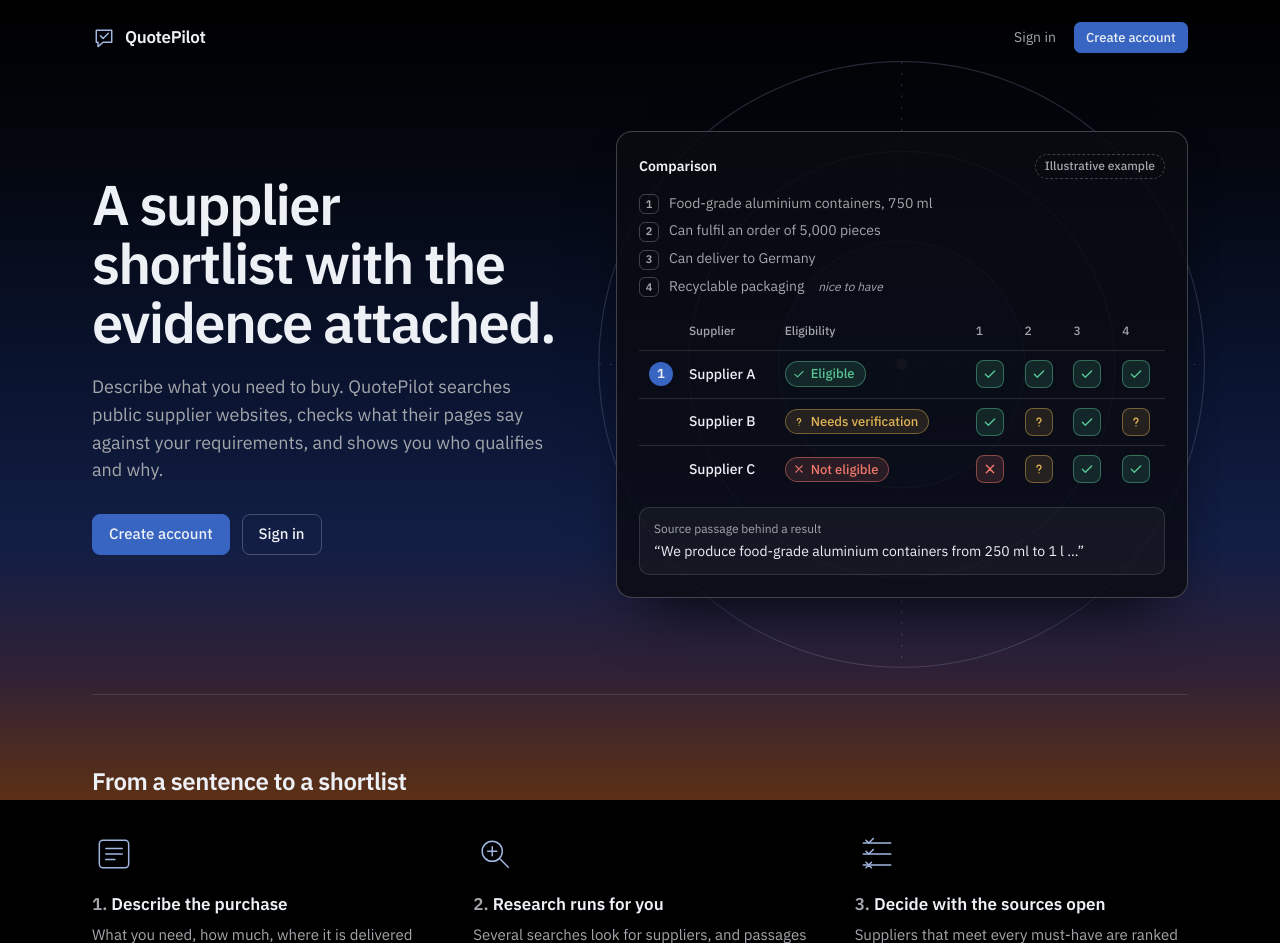
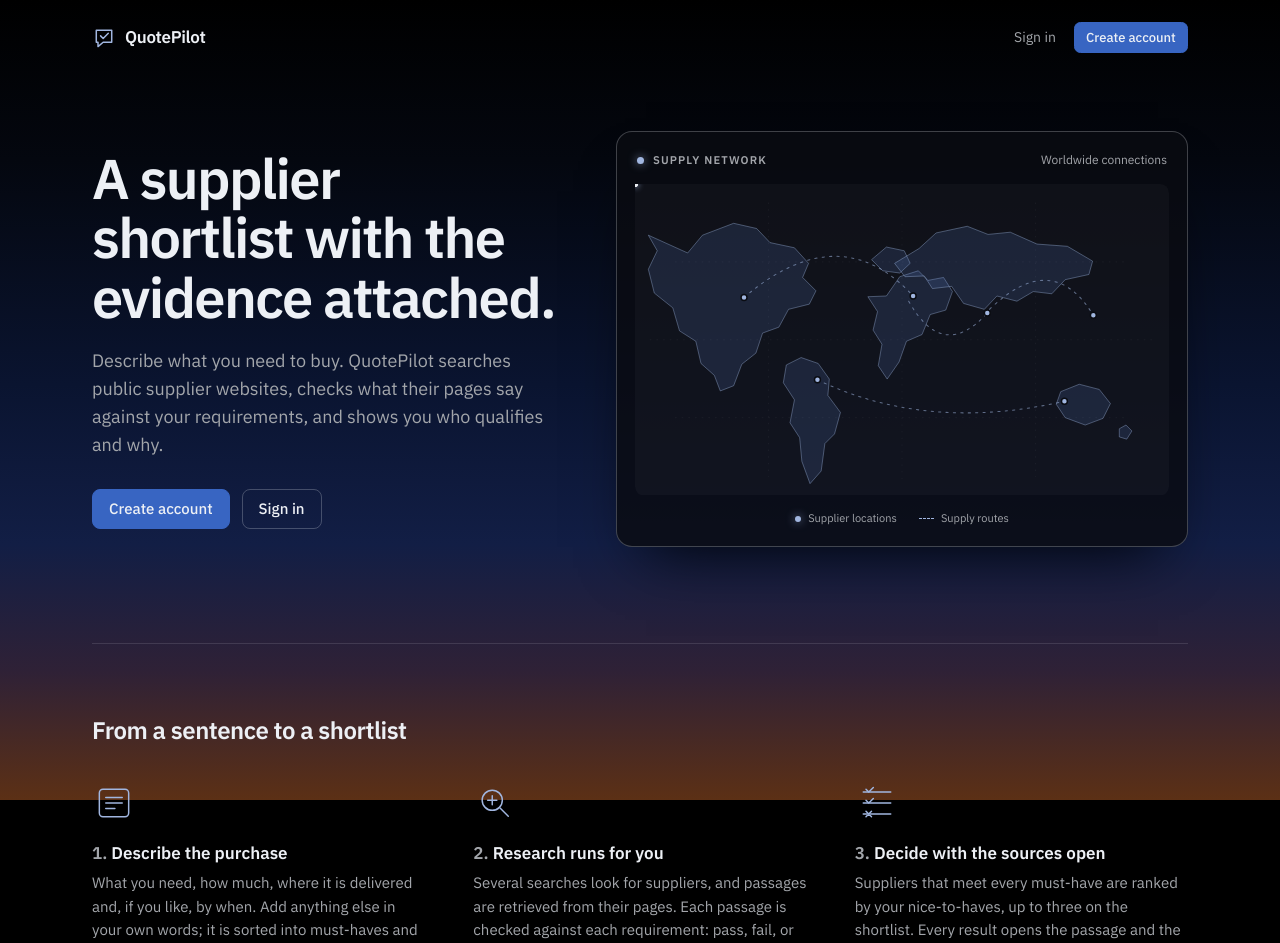
Before and after one commit to VincentKamusella/KA_Agentic_AI_Hack, a Django app: page / in a window 1280 px wide. Shown: the top 943 px of the page. Run offline with Django 5.2, Linux system fonts and the light colour scheme; parts of the project's set-up code (start-up, migrations or seed data) failed here and were passed over; some libraries are stand-ins or nearby versions.

Commit message:
Add animated supply map to landing page

```diff
--- a/web/static/web/site.css
+++ b/web/static/web/site.css
@@ -80,115 +80,48 @@
   position: relative;
   margin: 0;
 }
-.hero-rings {
-  position: absolute;
-  inset: -22% -12%;
-  width: 124%;
-  height: 144%;
-  fill: none;
-  stroke: var(--qp-accent-text);
-  stroke-width: 1;
-  opacity: 0.22;
-  pointer-events: none;
-}
-.hero-rings circle:nth-child(1) {
-  fill: color-mix(in srgb, var(--qp-accent) 30%, transparent);
-}
-.hero-rings path {
-  stroke-dasharray: 2 8;
-}
-.hero-rings .hero-dot {
-  fill: var(--qp-light);
-  stroke: none;
-}
-.example {
+.supply-map {
   position: relative;
-  padding: 22px;
+  overflow: hidden;
+  padding: 18px;
   border: 1px solid var(--qp-line-strong);
   border-radius: 16px;
   background: color-mix(in srgb, var(--qp-solid) 82%, transparent);
   box-shadow: 0 30px 60px -30px #000;
-  font-size: 0.875rem;
 }
-.example-head {
+.supply-map-head,
+.supply-map-foot {
   display: flex;
   align-items: center;
-  justify-content: space-between;
-  margin-bottom: 14px;
+  color: var(--qp-muted);
+  font-size: 0.7rem;
   font-weight: 600;
+  letter-spacing: 0.1em;
 }
-.example-tag {
-  padding: 2px 9px;
-  border: 1px dashed var(--qp-line-strong);
-  border-radius: 999px;
-  color: var(--qp-muted);
-  font-size: 0.75rem;
-  font-weight: 500;
+.supply-map-head { gap: 9px; padding: 1px 2px 14px; }
+.supply-map-caption { margin-left: auto; font-size: 0.75rem; font-weight: 400; letter-spacing: 0; }
+.supply-live-dot,
+.map-legend-dot {
+  width: 7px;
+  height: 7px;
+  border-radius: 50%;
+  background: var(--qp-accent-text);
+  box-shadow: 0 0 10px color-mix(in srgb, var(--qp-accent-text) 75%, transparent);
 }
-.example-reqs {
-  display: grid;
-  gap: 6px;
-  margin: 0 0 16px;
-  padding: 0;
-  color: var(--qp-muted);
-  list-style: none;
-}
-.example-reqs li {
-  display: flex;
-  align-items: baseline;
-  gap: 10px;
-}
-.example-reqs span {
-  display: inline-grid;
-  place-items: center;
-  width: 20px;
-  height: 20px;
-  flex: none;
-  border: 1px solid var(--qp-line-strong);
-  border-radius: 6px;
-  font-size: 0.6875rem;
-  font-weight: 600;
-}
-.example-reqs em {
-  margin-left: 4px;
-  font-size: 0.75rem;
-}
-.example-table {
-  width: 100%;
-  border-collapse: collapse;
-}
-.example-table th,
-.example-table td {
-  padding: 9px 6px;
-  border-top: 1px solid var(--qp-line);
-  text-align: left;
-  white-space: nowrap;
-}
-.example-table thead th {
-  border-top: 0;
-  color: var(--qp-muted);
-  font-size: 0.75rem;
-  font-weight: 500;
-}
-.example-table tbody th {
-  font-weight: 500;
-}
-.example-table .cell {
-  width: 28px;
-  height: 28px;
-}
-.example-quote {
-  margin-top: 14px;
-  padding: 12px 14px;
-  border: 1px solid var(--qp-line);
-  border-radius: 10px;
-  background: var(--qp-surface);
-}
-.example-quote span {
-  display: block;
-  margin-bottom: 2px;
-  color: var(--qp-muted);
-  font-size: 0.75rem;
+.world-map { display: block; width: 100%; height: auto; }
+.map-grid-bg { fill: color-mix(in srgb, var(--qp-surface) 70%, transparent); }
+.map-grid-line { stroke: var(--qp-line); stroke-width: 0.6; opacity: 0.45; }
+.map-graticule { fill: none; stroke: var(--qp-line-strong); stroke-width: 0.7; stroke-dasharray: 2 7; opacity: 0.38; }
+.map-land { fill: color-mix(in srgb, var(--qp-accent) 14%, var(--qp-surface)); stroke: color-mix(in srgb, var(--qp-accent-text) 44%, transparent); stroke-width: 1.2; stroke-linejoin: round; }
+.route-lines { fill: none; stroke: color-mix(in srgb, var(--qp-accent-text) 55%, transparent); stroke-width: 1.4; stroke-dasharray: 3 7; stroke-linecap: round; }
+.map-stops { fill: var(--qp-accent-text); stroke: var(--qp-solid); stroke-width: 2; }
+.route-pulses { fill: var(--qp-light); filter: drop-shadow(0 0 4px var(--qp-accent-text)); }
+.supply-map-foot { justify-content: center; gap: 22px; padding: 15px 2px 1px; font-size: 0.6875rem; font-weight: 400; letter-spacing: 0; }
+.supply-map-foot span { display: inline-flex; align-items: center; gap: 7px; }
+.map-legend-dot { width: 6px; height: 6px; }
+.map-legend-route { width: 15px; border-top: 1px dashed var(--qp-accent-text); }
+@media (prefers-reduced-motion: reduce) {
+  .route-pulses { display: none; }
 }
 
 /* ---------- Sections ---------- */
@@ -319,35 +252,13 @@
     grid-template-columns: minmax(0, 1fr);
     gap: 32px;
   }
-  .hero-rings {
-    inset: -10% -30%;
-    width: 160%;
-    height: 120%;
-  }
 }
 @media (max-width: 720px) {
   .site-header {
     padding: 16px;
   }
-  .example {
-    padding: 16px;
-    font-size: 0.8125rem;
-  }
-  .example-table th:nth-child(1),
-  .example-table td:nth-child(1) {
-    display: none;
-  }
-  .example-table .chip {
-    font-size: 0.75rem;
-  }
-  .example-table th,
-  .example-table td {
-    padding: 8px 3px;
-  }
-  .example-table .cell {
-    width: 24px;
-    height: 24px;
-  }
+  .supply-map { padding: 12px; }
+  .supply-map-caption { font-size: 0.6875rem; }
   .auth {
     margin-top: 24px;
     padding: 24px 20px;
--- a/web/templates/landing.html
+++ b/web/templates/landing.html
@@ -18,33 +18,41 @@
     </div>
   </div>
 
-  <figure class="hero-figure">
-    <!-- Decoration: the delivery-radius circles from the map picker. -->
-    <svg class="hero-rings" viewBox="0 0 600 600" aria-hidden="true">
-      <circle cx="300" cy="300" r="110"/><circle cx="300" cy="300" r="190"/><circle cx="300" cy="300" r="270"/>
-      <path d="M300 30v540M30 300h540"/>
-      <circle class="hero-dot" cx="300" cy="300" r="5"/>
-    </svg>
-    <div class="example" role="img" aria-label="Illustrative example of a QuotePilot comparison: three fictional suppliers rated pass, fail or unknown against four requirements. Supplier A is eligible and ranked first, Supplier B needs verification, Supplier C is not eligible.">
-      <div class="example-head"><span>Comparison</span><span class="example-tag">Illustrative example</span></div>
-      <ol class="example-reqs" aria-hidden="true">
-        <li><span>1</span>Food-grade aluminium containers, 750 ml</li>
-        <li><span>2</span>Can fulfil an order of 5,000 pieces</li>
-        <li><span>3</span>Can deliver to Germany</li>
-        <li><span>4</span>Recyclable packaging <em>nice to have</em></li>
-      </ol>
-      <table class="example-table" aria-hidden="true">
-        <thead><tr><th></th><th>Supplier</th><th>Eligibility</th><th>1</th><th>2</th><th>3</th><th>4</th></tr></thead>
-        <tbody>
-          <tr><td><span class="rank-n">1</span></td><th>Supplier A</th><td><span class="chip chip-pass"><svg class="icon"><use href="#l-check"/></svg>Eligible</span></td>
-            <td><span class="cell cell-pass"><svg class="icon"><use href="#l-check"/></svg></span></td><td><span class="cell cell-pass"><svg class="icon"><use href="#l-check"/></svg></span></td><td><span class="cell cell-pass"><svg class="icon"><use href="#l-check"/></svg></span></td><td><span class="cell cell-pass"><svg class="icon"><use href="#l-check"/></svg></span></td></tr>
-          <tr><td></td><th>Supplier B</th><td><span class="chip chip-unknown"><svg class="icon"><use href="#l-unknown"/></svg>Needs verification</span></td>
-            <td><span class="cell cell-pass"><svg class="icon"><use href="#l-check"/></svg></span></td><td><span class="cell cell-unknown"><svg class="icon"><use href="#l-unknown"/></svg></span></td><td><span class="cell cell-pass"><svg class="icon"><use href="#l-check"/></svg></span></td><td><span class="cell cell-unknown"><svg class="icon"><use href="#l-unknown"/></svg></span></td></tr>
-          <tr><td></td><th>Supplier C</th><td><span class="chip chip-fail"><svg class="icon"><use href="#l-cross"/></svg>Not eligible</span></td>
-            <td><span class="cell cell-fail"><svg class="icon"><use href="#l-cross"/></svg></span></td><td><span class="cell cell-unknown"><svg class="icon"><use href="#l-unknown"/></svg></span></td><td><span class="cell cell-pass"><svg class="icon"><use href="#l-check"/></svg></span></td><td><span class="cell cell-pass"><svg class="icon"><use href="#l-check"/></svg></span></td></tr>
-        </tbody>
-      </table>
-      <p class="example-quote" aria-hidden="true"><span>Source passage behind a result</span>“We produce food-grade aluminium containers from 250 ml to 1 l …”</p>
+  <figure class="hero-figure supply-figure">
+    <div class="supply-map" role="img" aria-label="Illustration of supply moving between locations around the world, with animated routes connecting suppliers across continents.">
+      <div class="supply-map-head"><span class="supply-live-dot"></span><span>SUPPLY NETWORK</span><span class="supply-map-caption">Worldwide connections</span></div>
+      <svg class="world-map" viewBox="0 0 720 420" aria-hidden="true" focusable="false">
+        <defs>
+          <pattern id="map-grid" width="36" height="36" patternUnits="userSpaceOnUse"><path d="M36 0H0V36" fill="none" class="map-grid-line"/></pattern>
+        </defs>
+        <rect class="map-grid-bg" x="0" y="0" width="720" height="420" rx="12"/>
+        <g class="map-graticule"><path d="M20 210h680M360 18v384M54 105h612M54 315h612M180 25v370M540 25v370"/></g>
+        <g class="map-land">
+          <path d="m71 93 20-24 42-16 31 7 18 19 33 7 19 21-8 19 18 18-9 18-28 7-13 24-22 8-9 27-19 15-11 29-18 7-8-21-18-16-7-30-22-14-9-31-25-20-8-32 12-25-12-21z"/>
+          <path d="m224 234 23 8 15 21-2 22 17 23-8 29-13 13-5 37-15 17-11-30-3-32-13-20 6-31-15-23 4-24z"/>
+          <path d="m319 102 20-17 24 5 8 17-14 13-23-3z"/>
+          <path d="m339 151 18-26 25-8 13 13 21-4 12 19-9 25-21 6-11 27-21 9-10 28-16 23-12-18 5-29-12-19 6-25-13-20z"/>
+          <path d="m383 87 23-21 42-9 28 11 30-3 36 16 41 3 34 20-5 18-32 7-18 19-25-3-22 13-27-7-17 18-28-8-16-23-26 3-11-17-26 1-14-18z"/>
+          <path d="m574 280 25-10 27 7 15 19-10 20-24 9-27-10-12-18z"/>
+          <path d="m653 330 9-5 8 8-7 11-10-3z"/>
+        </g>
+        <g class="route-lines">
+          <path id="route-west" d="M147 153 Q276 43 375 151"/>
+          <path id="route-south" d="M369 158 Q415 240 475 174"/>
+          <path id="route-east" d="M478 169 Q563 87 618 177"/>
+          <path id="route-cross" d="M246 264 Q393 335 579 293"/>
+        </g>
+        <g class="map-stops">
+          <circle cx="147" cy="153" r="4"/><circle cx="375" cy="151" r="4"/><circle cx="475" cy="174" r="4"/><circle cx="618" cy="177" r="4"/><circle cx="246" cy="264" r="4"/><circle cx="579" cy="293" r="4"/>
+        </g>
+        <g class="route-pulses">
+          <circle r="4"><animateMotion dur="4.8s" repeatCount="indefinite"><mpath href="#route-west"/></animateMotion></circle>
+          <circle r="3.5"><animateMotion dur="4s" begin="-1.4s" repeatCount="indefinite"><mpath href="#route-south"/></animateMotion></circle>
+          <circle r="4"><animateMotion dur="5.2s" begin="-2.7s" repeatCount="indefinite"><mpath href="#route-east"/></animateMotion></circle>
+          <circle r="3.5"><animateMotion dur="6.1s" begin="-3.2s" repeatCount="indefinite"><mpath href="#route-cross"/></animateMotion></circle>
+        </g>
+      </svg>
+      <div class="supply-map-foot"><span><i class="map-legend-dot"></i>Supplier locations</span><span><i class="map-legend-route"></i>Supply routes</span></div>
     </div>
   </figure>
 </section>
```
